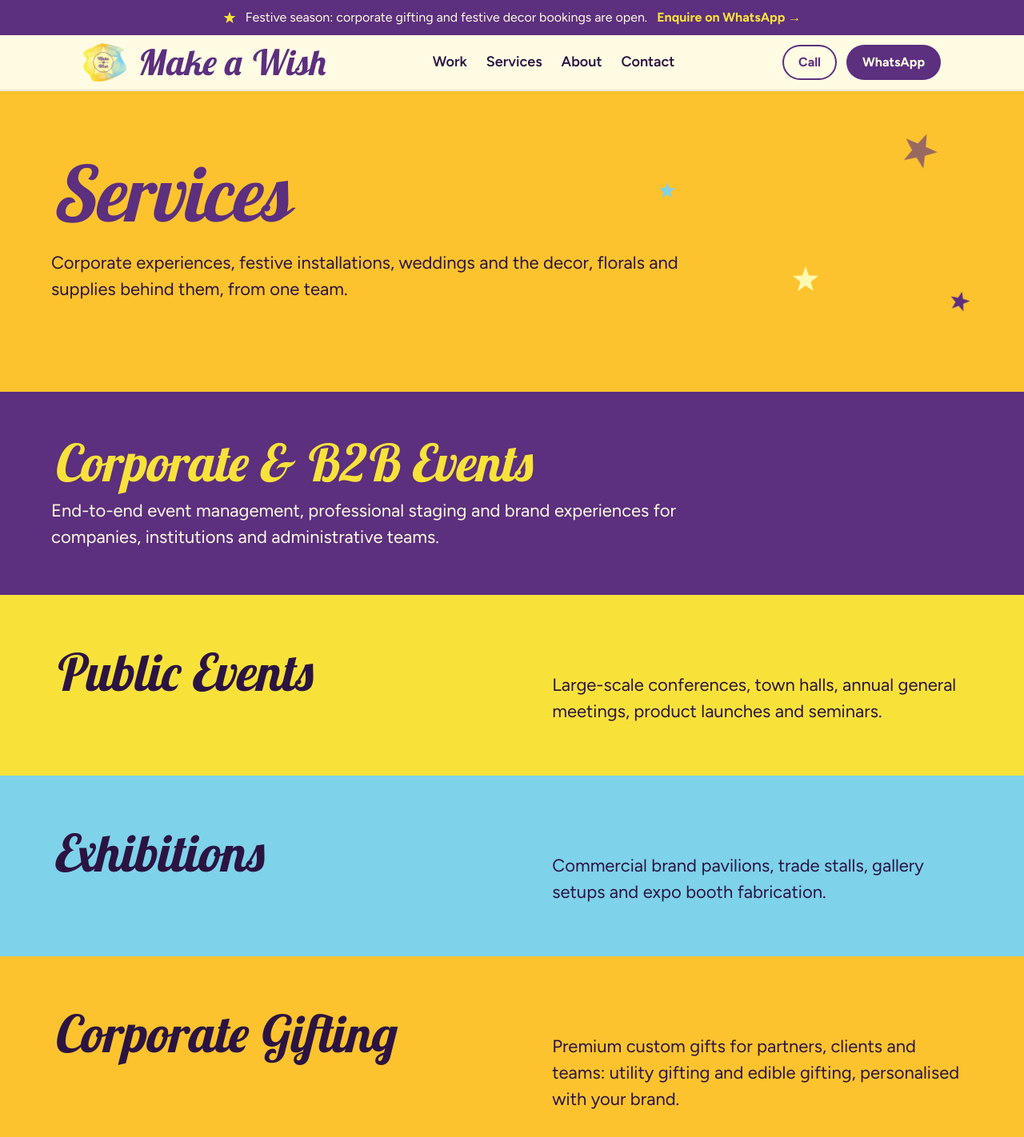
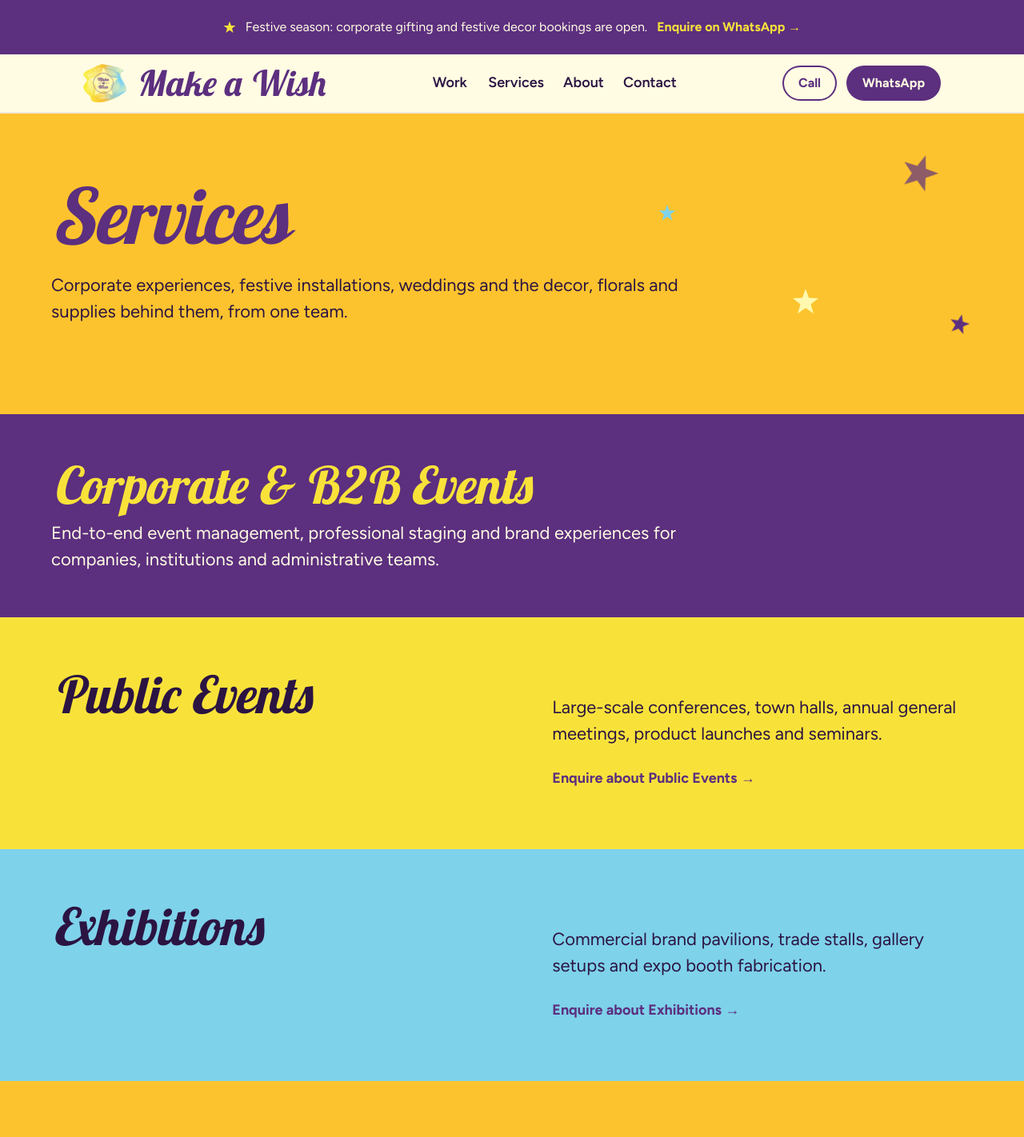
Before and after one commit to ashok-1986/make-a-wish, a Next.js app: page /services in a window 1280 px wide. Shown: the top 1422 px of the page at 80% size. Built offline with nearby package versions, Linux system fonts and the light colour scheme.

Commit message:
Services page audit fixes: anchor offset, touch targets, heading levels, logo sizes, per-service enquiry links

```diff
--- a/app/services/page.tsx
+++ b/app/services/page.tsx
@@ -21,7 +21,7 @@ export default function ServicesPage() {
       />
 
       {buckets.map((bucket) => (
-        <section key={bucket.id} id={bucket.id} aria-labelledby={`${bucket.id}-title`} className="scroll-mt-20">
+        <section key={bucket.id} id={bucket.id} aria-labelledby={`${bucket.id}-title`} className="scroll-mt-36">
           <div className="on-dark bg-plum px-5 py-10 text-paper md:px-10 md:py-14">
             <Reveal className="mx-auto max-w-6xl">
               <h2 id={`${bucket.id}-title`} className="display-lg text-sun">
@@ -31,6 +31,8 @@ export default function ServicesPage() {
             </Reveal>
           </div>
           <Bands
+            level={3}
+            enquire
             items={bucket.services.map((s) => ({
               id: s.slug,
               name: s.name,
--- a/components/AnnouncementBar.tsx
+++ b/components/AnnouncementBar.tsx
@@ -12,7 +12,7 @@ export function AnnouncementBar() {
           href={whatsappLink(announcement.message)}
           target="_blank"
           rel="noopener noreferrer"
-          className="link-underline font-bold text-sun"
+          className="link-underline inline-block py-3 font-bold text-sun"
         >
           {announcement.cta} &rarr;
         </a>
--- a/components/Bands.tsx
+++ b/components/Bands.tsx
@@ -1,34 +1,61 @@
 import { Reveal } from "./Reveal";
+import { whatsappLink } from "../lib/site";
 
 const palette = [
-  "bg-sun text-ink",
-  "bg-sky text-ink",
-  "bg-amber text-ink",
-  "bg-cream text-ink",
-  "bg-plum text-paper",
+  { tone: "bg-sun text-ink", link: "text-plum" },
+  { tone: "bg-sky text-ink", link: "text-plum" },
+  { tone: "bg-amber text-ink", link: "text-plum" },
+  { tone: "bg-cream text-ink", link: "text-plum" },
+  { tone: "bg-plum text-paper on-dark", link: "text-sun" },
 ];
 
 /* Full-width colour bands, one per item, cycling through the brand colours.
-   Title and description sit side by side on wide screens and stack on narrow ones. */
+   Title and description sit side by side on wide screens and stack on narrow ones.
+   `level` sets the heading element so the page outline stays correct (h2 by default, h3 under a section heading).
+   `enquire` adds a WhatsApp link per band with that service named in the message. */
 export function Bands({
   items,
+  level = 2,
+  enquire = false,
 }: {
   items: { id: string; name: string; text: string }[];
+  level?: 2 | 3;
+  enquire?: boolean;
 }) {
+  const Heading = level === 3 ? "h3" : "h2";
   return (
     <ul>
-      {items.map((item, i) => (
+      {items.map((item, i) => {
+        const p = palette[i % palette.length];
+        return (
           <li
             key={item.id}
             id={item.id}
-          className={`${palette[i % palette.length]} scroll-mt-20 px-5 py-12 md:px-10 md:py-16`}
+            className={`${p.tone} scroll-mt-36 px-5 py-12 md:px-10 md:py-16`}
           >
             <Reveal className="mx-auto grid max-w-6xl items-baseline gap-4 md:grid-cols-[1.1fr_1fr] md:gap-12">
-            <h2 className="display-lg">{item.name}</h2>
+              <Heading className="display-lg">{item.name}</Heading>
+              <div>
                 <p className="lede">{item.text}</p>
+                {enquire && (
+                  <p className="mt-4">
+                    <a
+                      href={whatsappLink(
+                        `Hello Make a Wish, I would like to enquire about ${item.name}.`
+                      )}
+                      target="_blank"
+                      rel="noopener noreferrer"
+                      className={`link-underline inline-block py-2.5 font-bold ${p.link}`}
+                    >
+                      Enquire about {item.name} <span aria-hidden="true">&rarr;</span>
+                    </a>
+                  </p>
+                )}
+              </div>
             </Reveal>
           </li>
-      ))}
+        );
+      })}
     </ul>
   );
 }
--- a/components/SiteFooter.tsx
+++ b/components/SiteFooter.tsx
@@ -7,7 +7,7 @@ export function SiteFooter() {
     <footer className="on-dark bg-ink px-5 py-14 text-paper md:px-10">
       <div className="mx-auto flex max-w-6xl flex-wrap items-center justify-between gap-x-10 gap-y-8">
         <div className="flex items-center gap-4">
-          <Image src="/logo.webp" alt="" width={919} height={822} className="h-16 w-auto" />
+          <Image src="/logo.webp" alt="" width={919} height={822} sizes="96px" className="h-16 w-auto" />
           <p className="max-w-[28ch] text-sm text-paper/80">
             {SITE_NAME}. Event decor and management, Navi Mumbai.
           </p>
--- a/components/SiteHeader.tsx
+++ b/components/SiteHeader.tsx
@@ -15,6 +15,7 @@ export function SiteHeader() {
             alt=""
             width={919}
             height={822}
+            sizes="64px"
             className="h-12 w-auto"
             priority
           />
@@ -26,7 +27,7 @@ export function SiteHeader() {
             <li key={link.href}>
               <Link
                 href={link.href}
-                className="link-underline inline-block py-3 font-semibold text-ink"
+                className="link-underline inline-block min-w-[48px] py-3.5 text-center font-semibold text-ink"
               >
                 {link.name}
               </Link>
```
Lines whose indentation alone changed are shown as unchanged.
